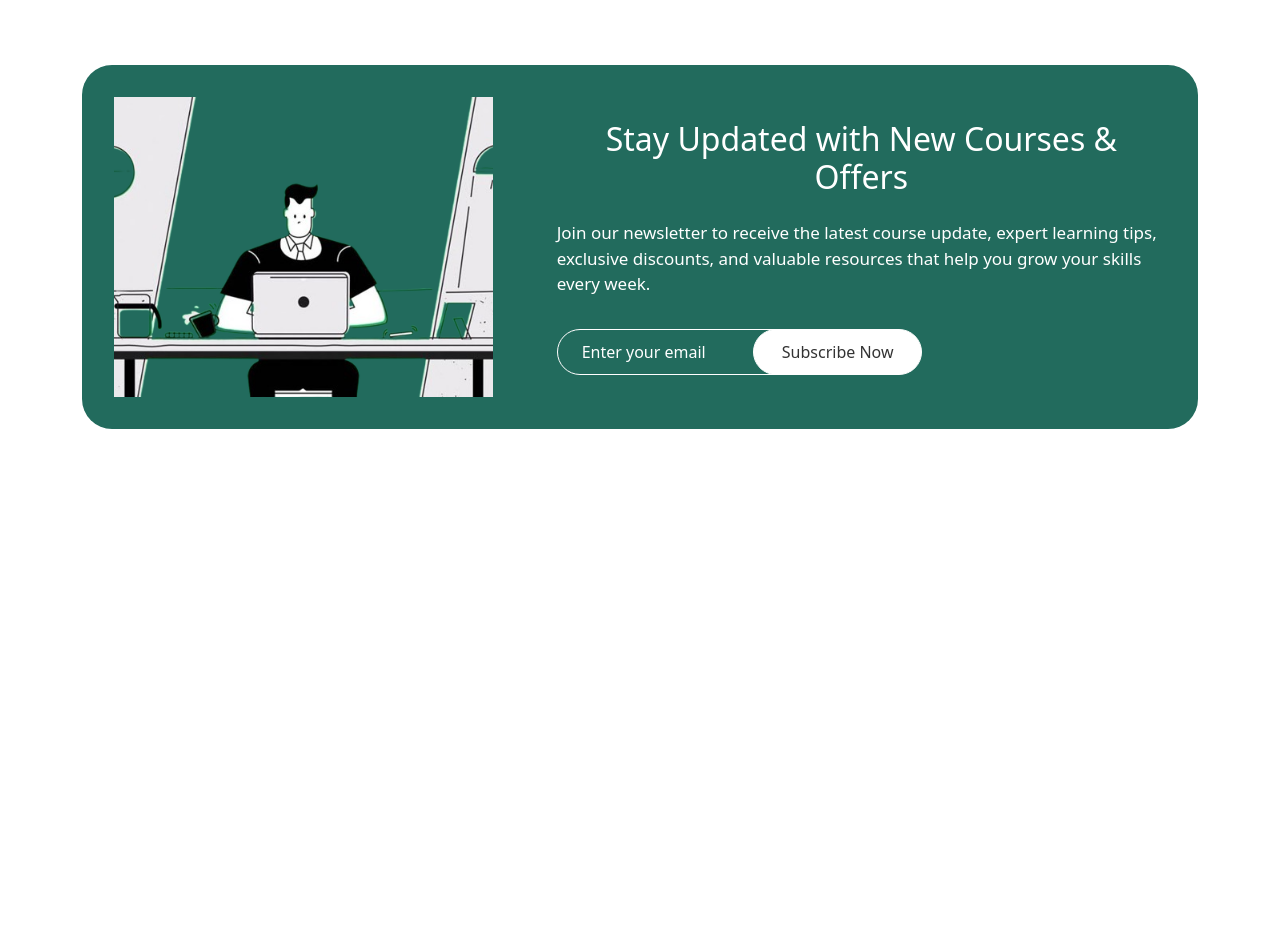
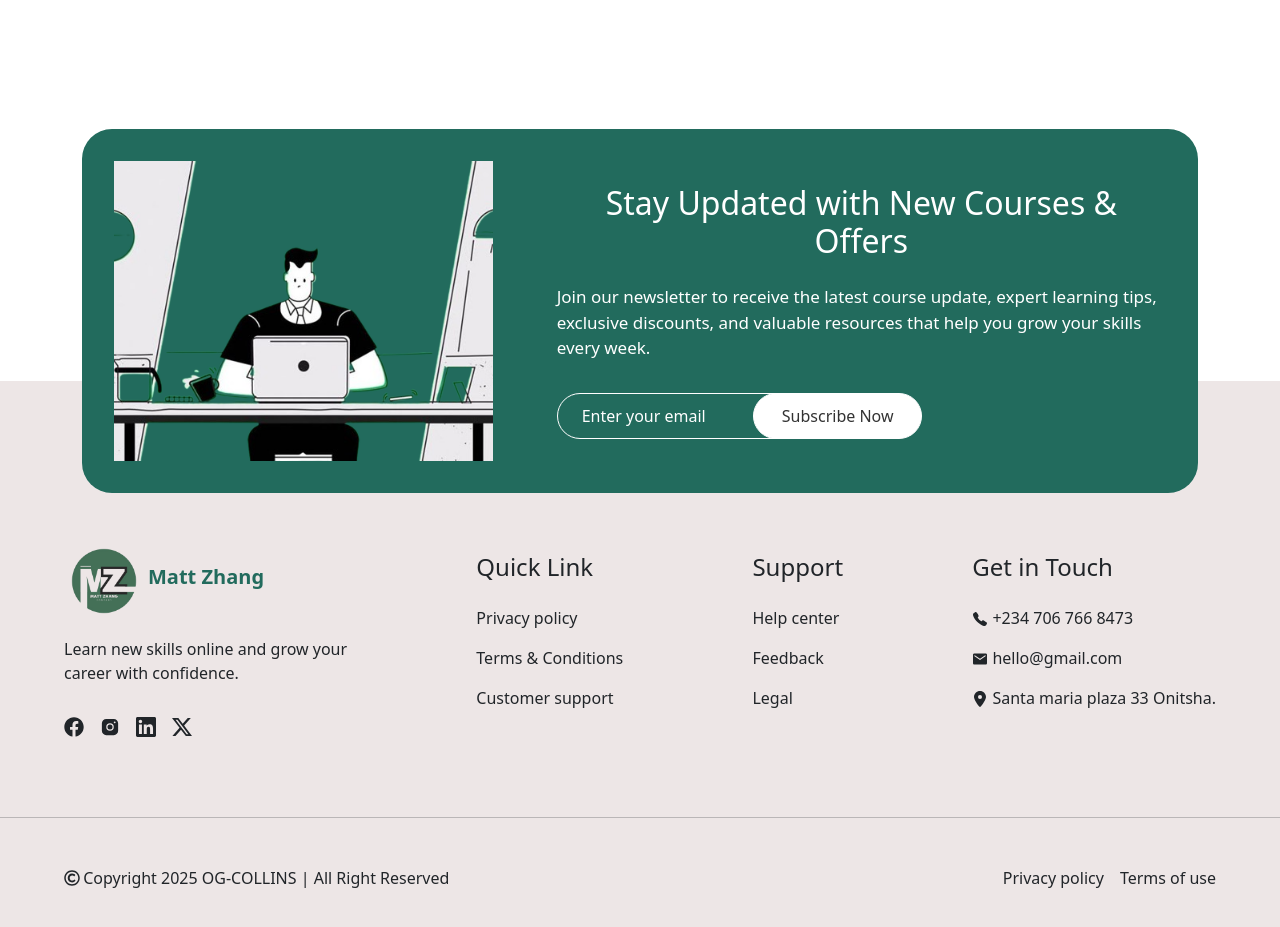
Before and after one commit to collins-dev1/business_app, a React (Create React App) app: page / in a window 1280 px wide. Shown: the part 3820-4747 px from the top of the page. Before the commit the page ends 4249 px from the top, so only its background shows below. Built offline with nearby package versions, Linux system fonts and the light colour scheme.

Commit message:
tenth commit

```diff
--- a/src/App.js
+++ b/src/App.js
@@ -7,6 +7,7 @@ import Education from './Education';
 import Works from './Works';
 import Testimony from './Testimony';
 import Subscribe from './Subscribe';
+import Footer from './Footer';
 
 function App() {
   return (
@@ -19,8 +20,9 @@ function App() {
        <Works/>
        <Testimony/>
        <Subscribe/>
+
       </div>
-
+      <Footer />
     </div>
   );
 }
--- /dev/null
+++ b/src/Footer.js
@@ -0,0 +1,82 @@
+import React from "react";
+import { FaFacebook } from "react-icons/fa";
+import { PiInstagramLogoFill } from "react-icons/pi";
+import { SiLinkedin } from "react-icons/si";
+import { BsTwitterX } from "react-icons/bs";
+import { IoCall } from "react-icons/io5";
+import { IoMdMail } from "react-icons/io";
+import { FaLocationDot } from "react-icons/fa6";
+import { Navbar, Nav, Container, Button } from "react-bootstrap";
+import logo from "../src/images/logo2.png";
+import { FaRegCopyright } from "react-icons/fa";
+
+
+const Footer = () => {
+  return (
+    <div className="footer">
+      <div className="footer-cont">
+        <div className="footer-text">
+          <div>
+            <Navbar.Brand
+              className="logo d-flex flex-row align-items-center gap-1"
+              href="#"
+            >
+              <img src={logo} />
+              <h5 className="footer-text1 fw-bold">Matt Zhang</h5>
+            </Navbar.Brand>
+          </div>
+          <p>Learn new skills online and grow your<br></br> career with confidence.</p>
+          <div className="footer-icons">
+            <FaFacebook className="fs-5" />
+            <PiInstagramLogoFill className="fs-5" />
+            <SiLinkedin className="fs-5" />
+            <BsTwitterX className="fs-5" />
+          </div>
+        </div>
+        <div className="footer-links">
+          <h6>Quick Link</h6>
+          <ul>
+            <li>Privacy policy</li>
+            <li>Terms & Conditions</li>
+            <li>Customer support</li>
+          </ul>
+        </div>
+        <div className="footer-links">
+          <h6>Support</h6>
+          <ul>
+            <li>Help center</li>
+            <li>Feedback</li>
+            <li>Legal</li>
+          </ul>
+        </div>
+        <div className="footer-links">
+          <h6>Get in Touch</h6>
+          <ul>
+            <li>
+              <IoCall /> +234 706 766 8473
+            </li>
+            <li>
+              <IoMdMail /> hello@gmail.com
+            </li>
+            <li>
+              <FaLocationDot /> Santa maria plaza 33 Onitsha.
+            </li>
+          </ul>
+        </div>
+      </div>
+      <hr></hr>
+      <div className="copy-cont">
+        <div className="copy">
+            <FaRegCopyright className="mt-1" />
+            <p>Copyright 2025 OG-COLLINS | All Right Reserved</p>
+        </div>
+        <div className="copy-text">
+            <p>Privacy policy</p>
+            <p>Terms of use</p>
+        </div>
+      </div>
+    </div>
+  );
+};
+
+export default Footer;
--- a/src/index.css
+++ b/src/index.css
@@ -401,6 +401,8 @@ code {
       align-items: center;
       gap: 4rem;
       margin-top: 4rem;
+      position: relative;
+      top: 4rem;
     }
 
     .sub-img{
@@ -453,6 +455,92 @@ code {
       margin-left: -5rem;
       width: 60%;
 
+    }
+
+    .footer-cont{
+      display: flex;
+      flex-direction: row;
+      justify-content: space-between;
+      align-items: center;
+      margin-top: 4rem;
+      padding: 4rem;
+      margin-top: -3rem;
+      padding-top: 10rem;
+    }
+
+    .footer{
+      background-color: #ede6e6;
+      width: 100%;
+    }
+
+    .footer-text1{
+      color: #226b5d;
+    }
+
+    .footer-text{
+      display: flex;
+      flex-direction: column;
+      justify-content: flex-start;
+      align-items: flex-start;
+      gap: 1rem;
+    }
+
+    .footer-text p{
+      text-align: start;
+    }
+
+    .footer-icons{
+      display: flex;
+      flex-direction: row;
+      gap: 1rem;
+    }
+
+    .footer-links{
+      display: flex;
+      flex-direction: column;
+      gap: 1rem;
+      text-align: start;
+      align-items: flex-start;
+      justify-content: flex-start;
+    }
+
+    .footer-links h6{
+      font-size: 1.5rem;
+    }
+
+    .footer-links ul{
+      list-style: none;
+      text-align: start;
+      display: flex;
+      flex-direction: column;
+      gap: 1rem;
+      justify-content: flex-start;
+      align-items: flex-start;
+      margin-left: -2rem;
+    }
+
+    .copy-cont{
+      display: flex;
+      flex-direction: row;
+      justify-content: space-between;
+      align-items: center;
+      padding: 2rem;
+      padding-inline: 4rem;
+    }
+
+    .copy{
+      display: flex;
+      flex-direction: row;
+      gap: 0.2rem;
+      text-align: center;
+    }
+
+    .copy-text{
+      display: flex;
+      flex-direction: row;
+      justify-content: center;
+      align-items: center;
+      gap: 1rem;
     }
 
     /* ---------- Responsive tweaks ---------- */
```
